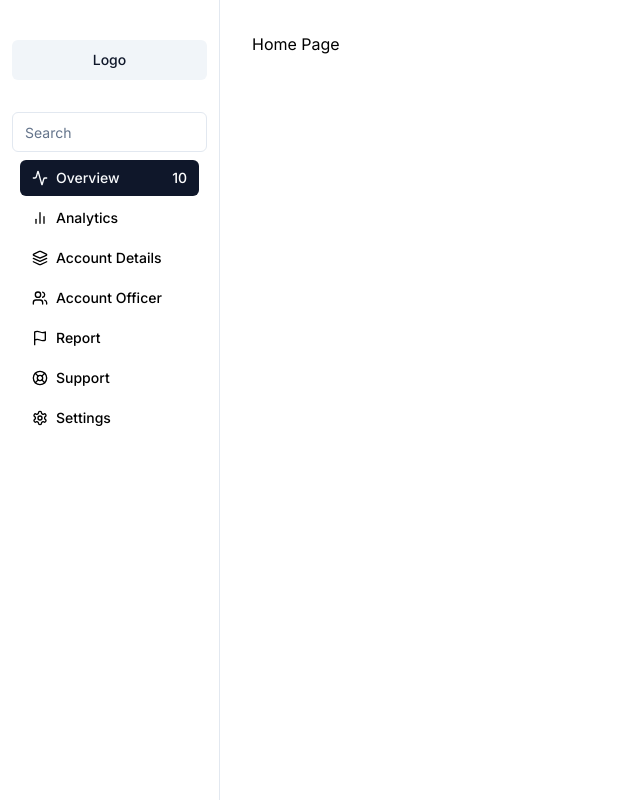
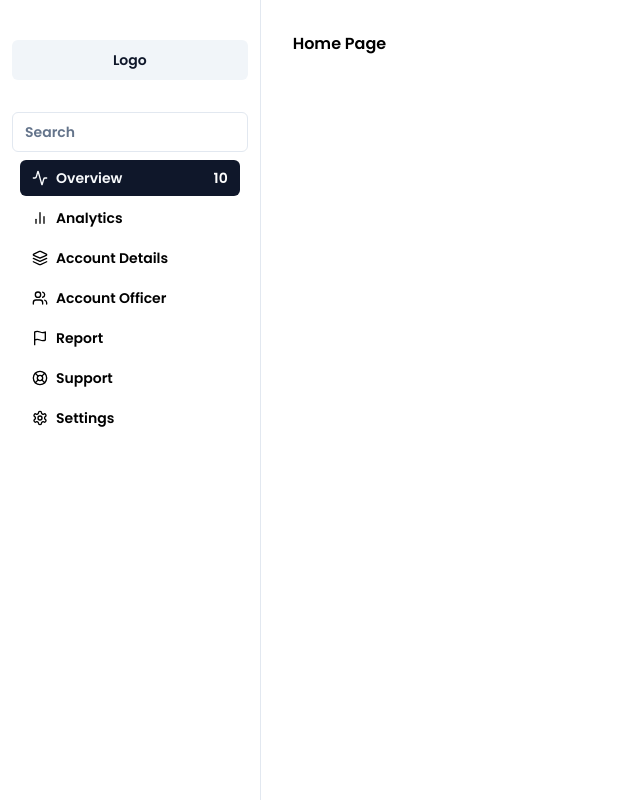
Before and after one commit to Drifty-Cyber/o-dash-next, a Next.js app: page / in a window 1280 px wide. Shown: the whole page, without its empty margins (0-640 px from the left). Built offline with nearby package versions, Linux system fonts and the light colour scheme; what tailwindcss-debug-screens would draw is missing.

Commit message:
chore: add fonts

```diff
--- a/app/layout.tsx
+++ b/app/layout.tsx
@@ -1,10 +1,11 @@
 import type { Metadata } from "next";
-import { Inter } from "next/font/google";
+import { Inter, Poppins } from "next/font/google";
 import "./globals.css";
 import { cn } from "@/lib/utils";
 import SideNavBar from "@/components/SideNavbar";
 
 const inter = Inter({ subsets: ["latin"] });
+const poppins = Poppins({ weight: "600", subsets: ["latin"] });
 
 export const metadata: Metadata = {
   title: "Create Next App",
@@ -20,8 +21,8 @@ export default function RootLayout({
     <html lang="en">
       <body
         className={cn(
-          "min-h-screen w-full bg-white text-black flex",
-          inter.className
+          "min-h-screen w-full bg-white text-black flex text-base",
+          poppins.className
         )}
       >
         {/* <p className="border">Sidebar</p> */}
```
